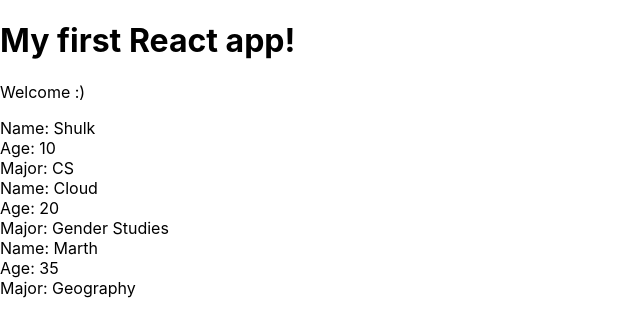
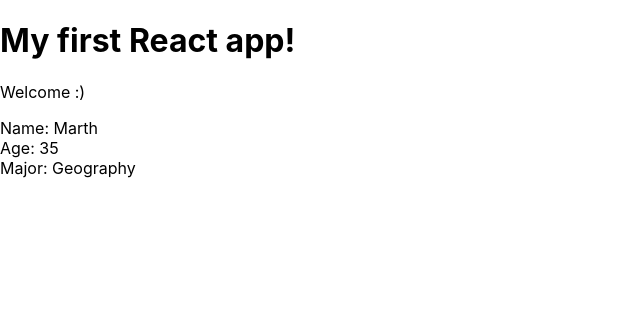
Before and after one commit to jcbib/react-lessons, a React (Create React App) app in the folder my-app/: page / in a window 1280 px wide. Shown: the top 336 px of the page, without its empty margins (0-640 px from the left). Built offline with nearby package versions, Linux system fonts and the light colour scheme.

Commit message:
Completed tutorial for lesson 16

```diff
--- a/my-app/src/Dummy.js
+++ b/my-app/src/Dummy.js
@@ -1,19 +1,52 @@
 import React from 'react';
 
-function Dummies(props) {
-    const{ dummies } = props;
-    const dummyList = dummies.map(dummy =>{
-        return ( // Needs unique key for each item in list (id)
-            <div className="dummy" key={dummy.id}>
-                <div>Name: {dummy.name}</div>
-                <div>Age: {dummy.age}</div>
-                <div>Major: {dummy.major}</div>
-            </div>
-        )
-    })
+const Dummies = ({dummies}) => {
+    // const dummyList = dummies.map(dummy =>{
+    //     if (dummy.age > 20) {
+    //         return ( // Needs unique key for each item in list (id)
+    //             <div className="dummy" key={dummy.id}>
+    //                 <div>Name: {dummy.name}</div>
+    //                 <div>Age: {dummy.age}</div>
+    //                 <div>Major: {dummy.major}</div>
+    //             </div>
+    //         )
+    //     } else {
+    //         return null;
+    //     }
+    // })
+
+    // const dummiesList = dummies.map(dummy => {
+    //     return dummy.age > 20 ? (
+    //         <div className="dummy" key={dummy.id}>
+    //             <div>Name: {dummy.name}</div>
+    //             <div>Age: {dummy.age}</div>
+    //             <div>Major: {dummy.major}</div>
+    //         </div>
+    //     ) : null;
+    // })
+
+    // return (
+    //     <div className="dummy-list">
+    //         {dummiesList}
+    //     </div>
+    // )
+
+
     return (
         <div className="dummy-list">
-            {dummyList}
+            {
+                // Replaced {dummiesList} with the code assigned to dummiesList
+                // Can use ternary operator for cleaner code
+                dummies.map(dummy => {
+                    return dummy.age > 20 ? (
+                        <div className="dummy" key={dummy.id}>
+                            <div>Name: {dummy.name}</div>
+                            <div>Age: {dummy.age}</div>
+                            <div>Major: {dummy.major}</div>
+                        </div>
+                    ) : null;
+                })
+            }
         </div>
     )
 }
```
